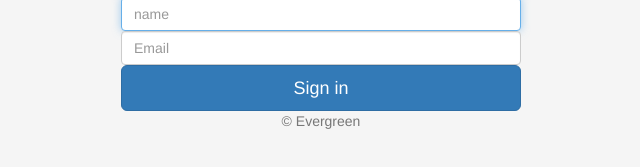
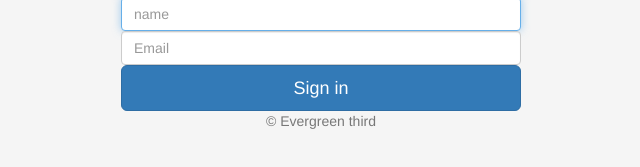
Before and after one commit to Shubham2j6/data, a website: page form.html in a window 1280 px wide. Shown: the part 395-562 px from the top of the page, 319-959 px from the left. Drawn offline with nearby package versions, Linux system fonts and the light colour scheme; files that its build step writes are made by us from their sources.

Commit message:
Update form.html
new shubham

```diff
--- a/form.html
+++ b/form.html
@@ -32,7 +32,7 @@
       <input type="email" name="email" class="form-control" placeholder="Email" required>
 
       <button class="btn btn-lg btn-primary btn-block" type="submit">Sign in</button>
-      <p class="mt-5 mb-3 text-muted">&copy; Evergreen</p>
+      <p class="mt-5 mb-3 text-muted">&copy; Evergreen third</p>
     </form>
   </body>
 </html>
```
